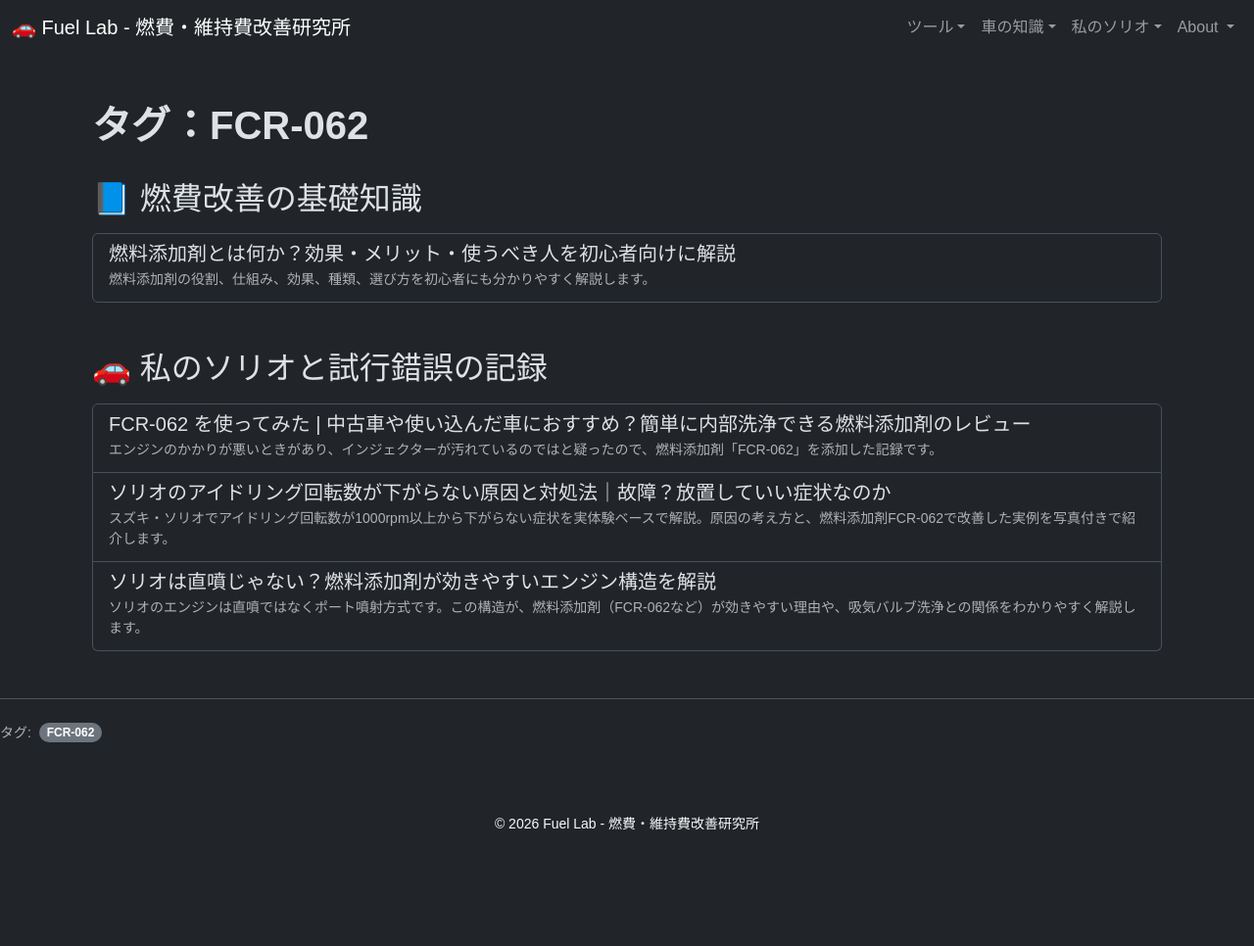
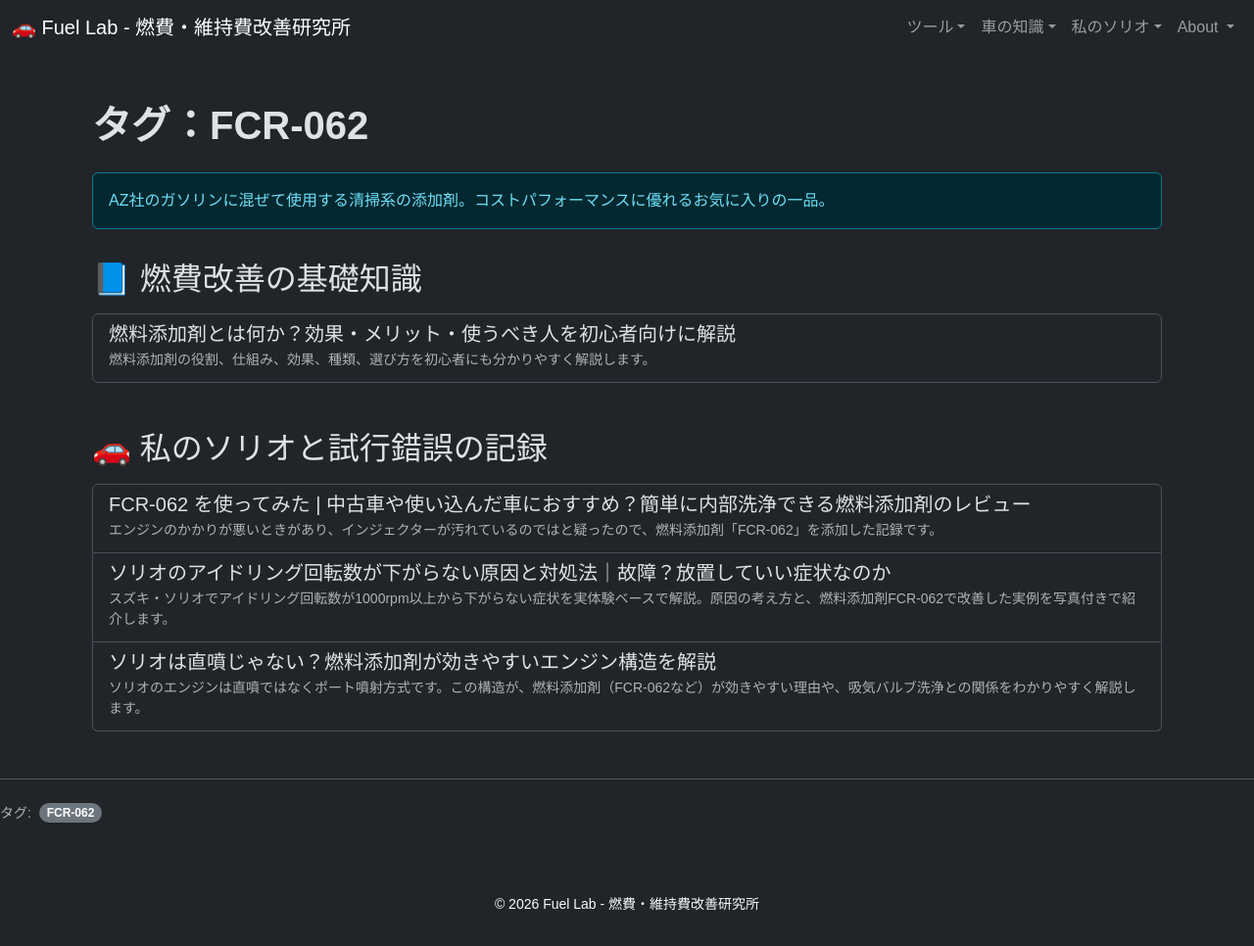
Before and after one commit to funyapar-org/fuel-lab, a Jekyll site: the page built from _tags/fcr-062.md, in a window 1280 px wide. Shown: the whole page at 98% size. Built offline with Jekyll 4.4.1, drawn with Linux system fonts in a browser that asks for light colours; before the commit the page ends 900 px from its top, so only the background shows below that.

Commit message:
fcr-062.md を更新

```diff
--- a/_tags/fcr-062.md
+++ b/_tags/fcr-062.md
@@ -2,4 +2,5 @@
 layout: tag
 tag: fcr-062
 title: "fcr-062"
+description: AZ社のガソリンに混ぜて使用する清掃系の添加剤。コストパフォーマンスに優れるお気に入りの一品。
 ---
```
